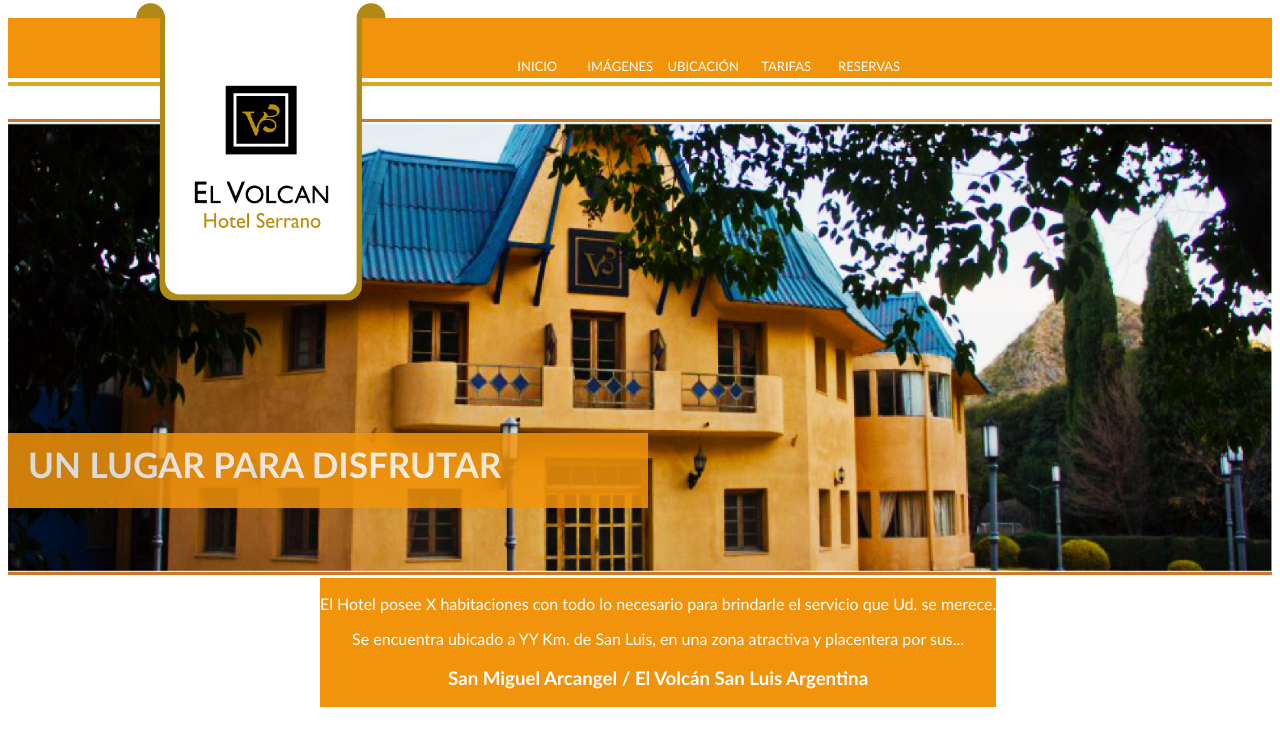
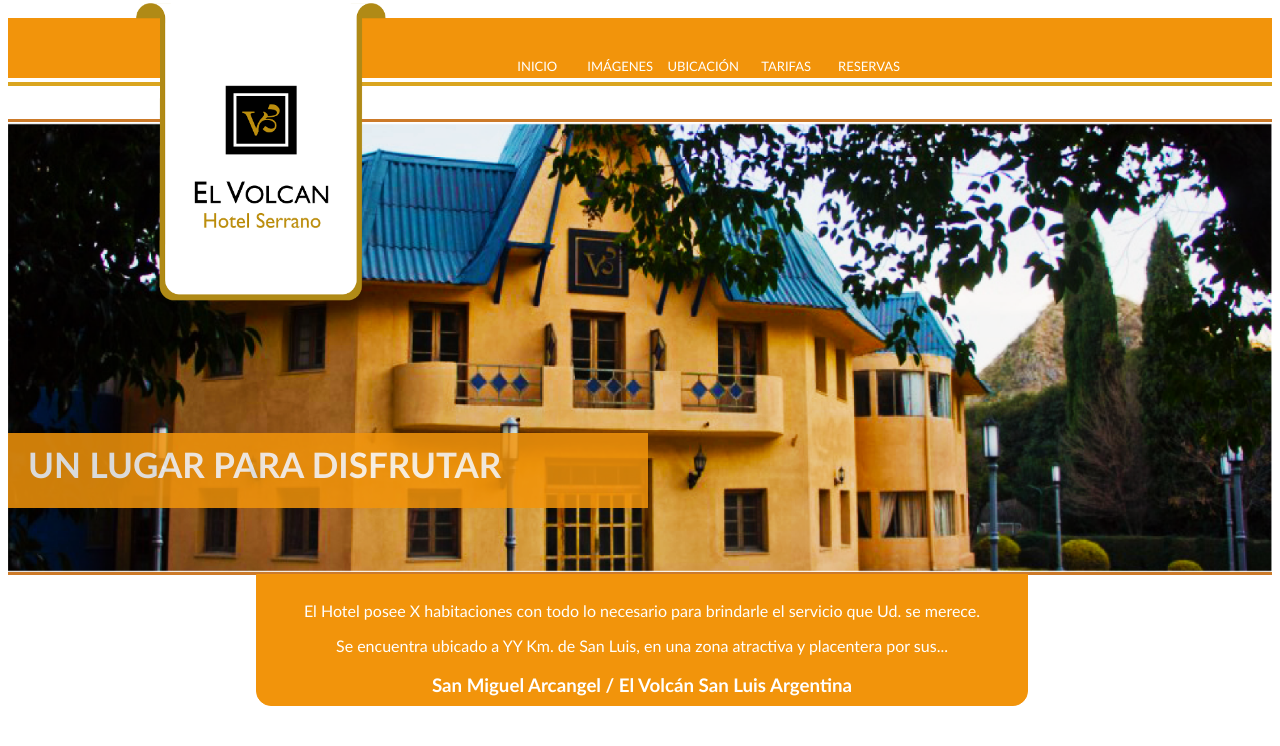
Before and after one commit to ar-soft/elvolcan, a PHP site: page / in a window 1280 px wide. Shown: the top 746 px of the page. Run offline with PHP 8.4, Linux system fonts and the light colour scheme.

Commit message:
Cambios en home

```diff
--- a/styles.css
+++ b/styles.css
@@ -75,8 +75,15 @@ nav ul li a:hover {
 }
 #information{
 	background: #f2940b;
-    left: 25%;
+    left: 20%;
     position: absolute;
     color: #FFFFFF;
     text-align: center;
+    width: 750px;
+    margin-top: -4px;
+    border: 1px solid #f2940b;
+    border-radius:0px 0px 15px 15px;
+    -moz-border-radius: 15px;
+    padding: 10px;
+    height: 110px;
 }
```
